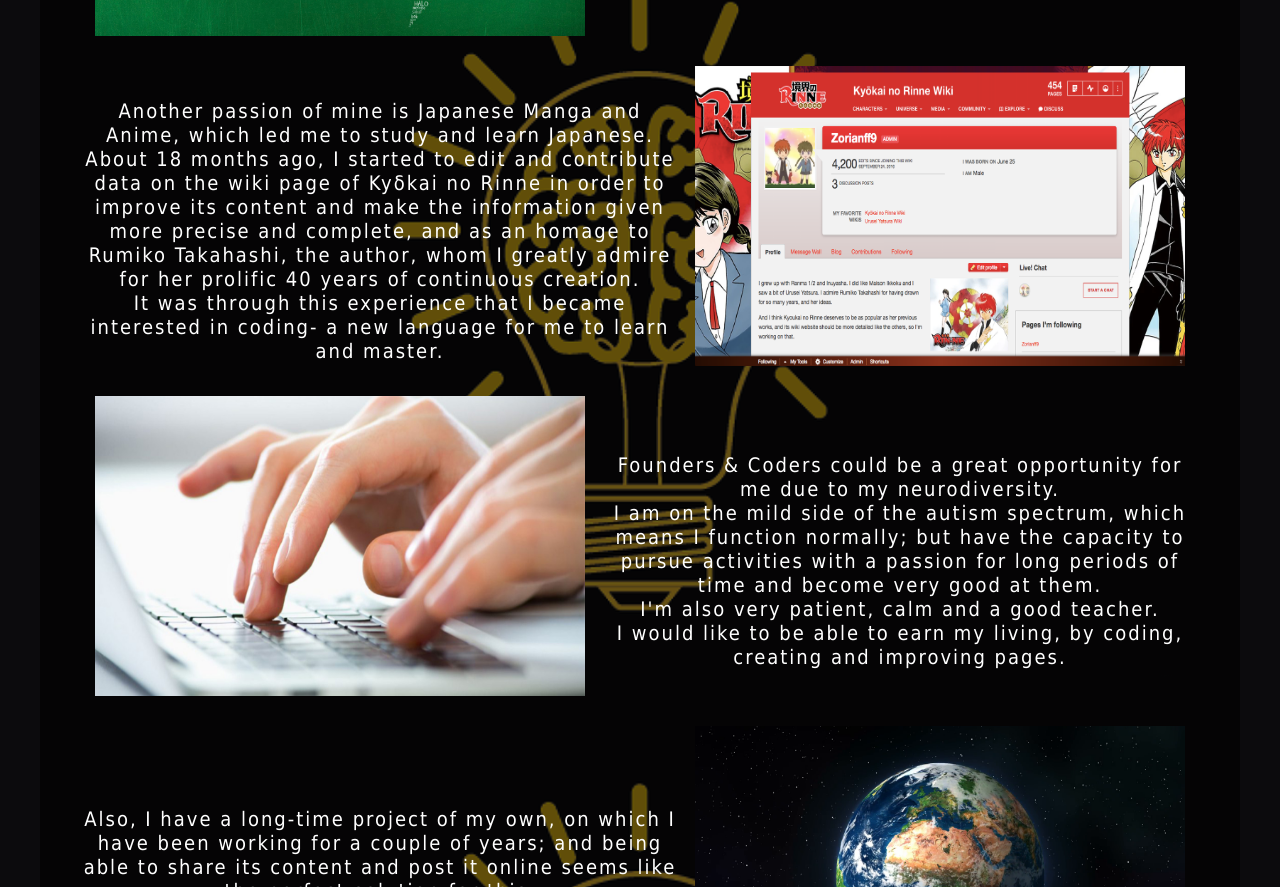
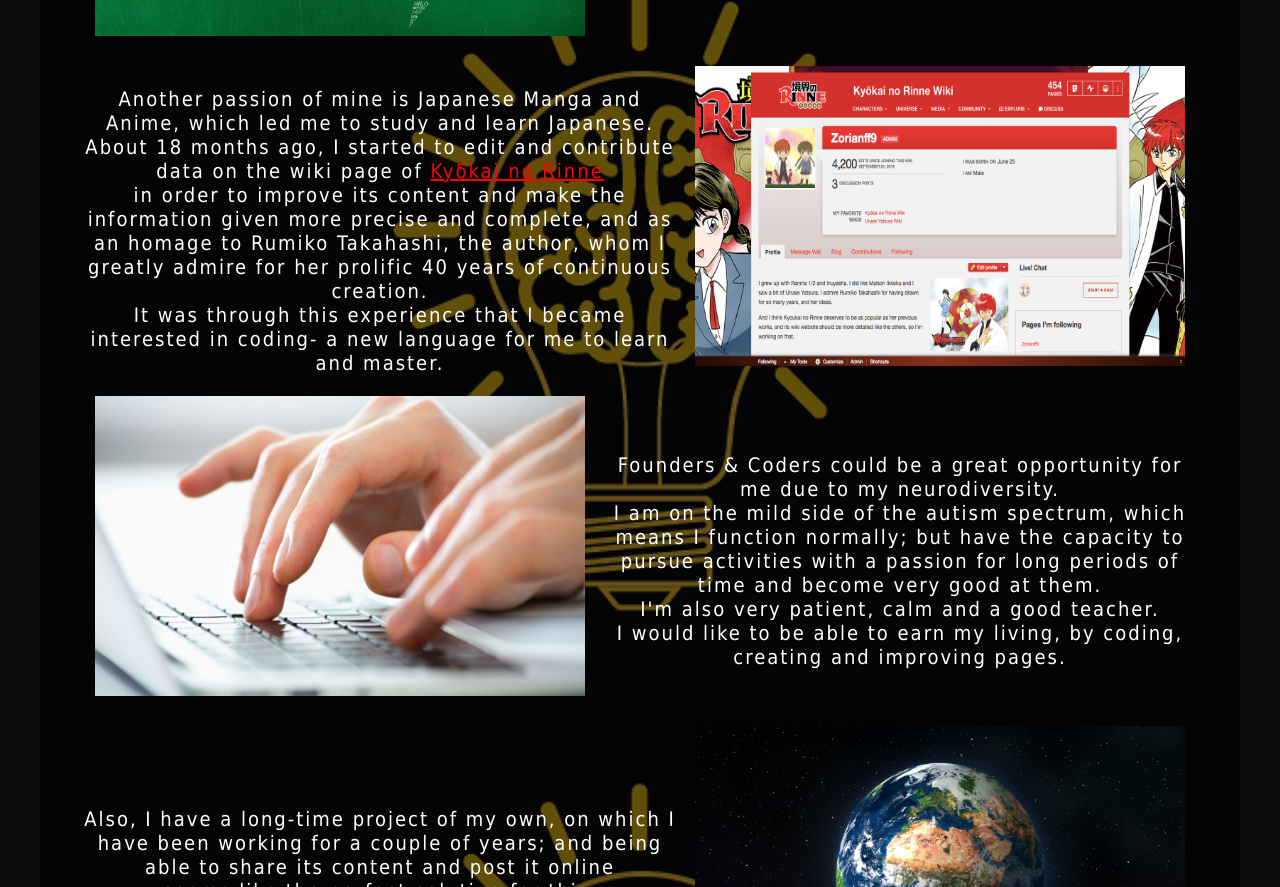
Before and after one commit to Zorianff9/One-Page-Website, a plain HTML site: page index.html in a window 1280 px wide. Shown: the part 904-1791 px from the top of the page. Drawn offline with Linux system fonts and the light colour scheme.

Commit message:
Update index.html

```diff
--- a/index.html
+++ b/index.html
@@ -17,13 +17,13 @@
   </div>
 </div>
 <div id = "paragraph">
-<img class = "img" src = "Languages.jpg"><p>I have always been interested in languages. <br> I can fluently speak, read and write in French, English, Spanish and Japanese. <br/> My passion for this comes from the fact that I have Asperger's Syndrome (a form of high functioning Autism) which makes me constantly challenge myself in an effort to be able to better communicate with others.</p></div>
+<img class = "img" src = "Languages.jpg"><p>I have always been interested in languages. <br> I can fluently speak, read and write in <br> French, English, Spanish and Japanese. <br/> My passion for this comes from the fact that I have Asperger's Syndrome (a form of high functioning Autism) which makes me constantly challenge myself in an effort to be able to better communicate with others.</p></div>
 <div id = "paragraph">
-<img class = "img" src = "Zorianff9.png"><p>Another passion of mine is Japanese Manga and Anime, which led me to study and learn Japanese. <br> About 18 months ago, I started to edit and contribute data on the wiki page of Kyδkai no Rinne in order to improve its content and make the information given more precise and complete, and as an homage to Rumiko Takahashi, the author, whom I greatly admire for her prolific 40 years of continuous creation.  <br>It was through this experience that I became interested in coding- a new language for me to learn and master.</p></div>
+<img class = "img" src = "Zorianff9.png"><p>Another passion of mine is Japanese Manga and Anime, which led me to study and learn Japanese. <br> About 18 months ago, I started to edit and contribute data on the wiki page of <a href='http://kyokainorinne.wikia.com/wiki/User:Zorianff9' style="color:red">Kyδkai no Rinne</a> <br> in order to improve its content and make the information given more precise and complete, and as an homage to Rumiko Takahashi, the author, whom I greatly admire for her prolific 40 years of continuous creation.  <br>It was through this experience that I became interested in coding- a new language for me to learn and master.</p></div>
 <div id = "paragraph">
 <img class = "img" src = "Hands.jpg"><p>Founders & Coders could be a great opportunity for me due to my neurodiversity. <br> I am on the mild side of the autism spectrum, which means I function normally; but have the capacity to pursue activities with a passion for long periods of time and become very good at them. <br> I'm also very patient, calm and a good teacher. <br> I would like to be able to earn my living, by coding, creating and improving pages.</p></div>
 <div id = "paragraph">
-<img class = "img" src = "Earth.png"><p>Also, I have a long-time project of my own, on which I have been working for a couple of years; and being able to share its content and post it online seems like the perfect solution for this. <br> The objective would be to share some of the lessons about life which I have learned throughout my journey.</p>
+<img class = "img" src = "Earth.png"><p>Also, I have a long-time project of my own, on which I have been working for a couple of years; and being able to share its content and post it online <br> seems like the perfect solution for this. <br> The objective would be to share some of the lessons about life which I have learned throughout my journey.</p>
 </div>
   <div class = "prerequisites">
 <h2>Prerequisites Link</h2>
```
